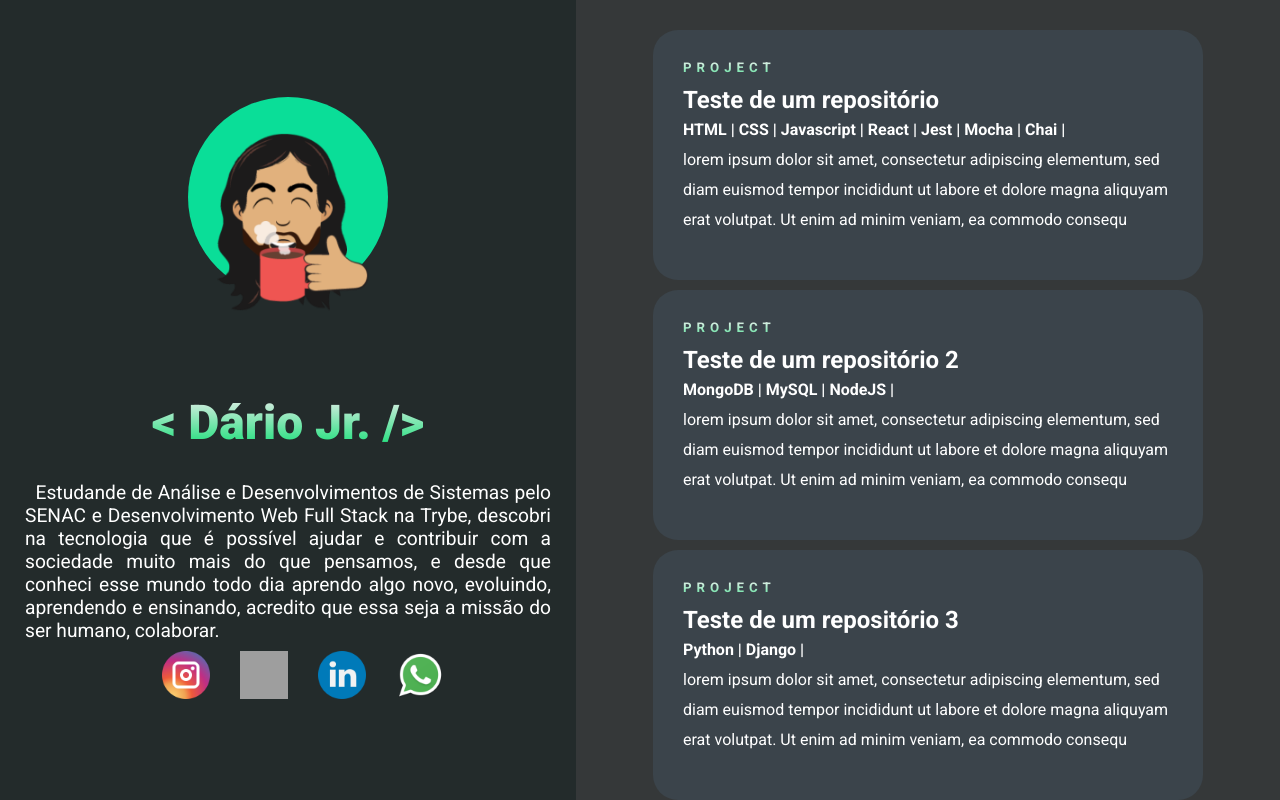
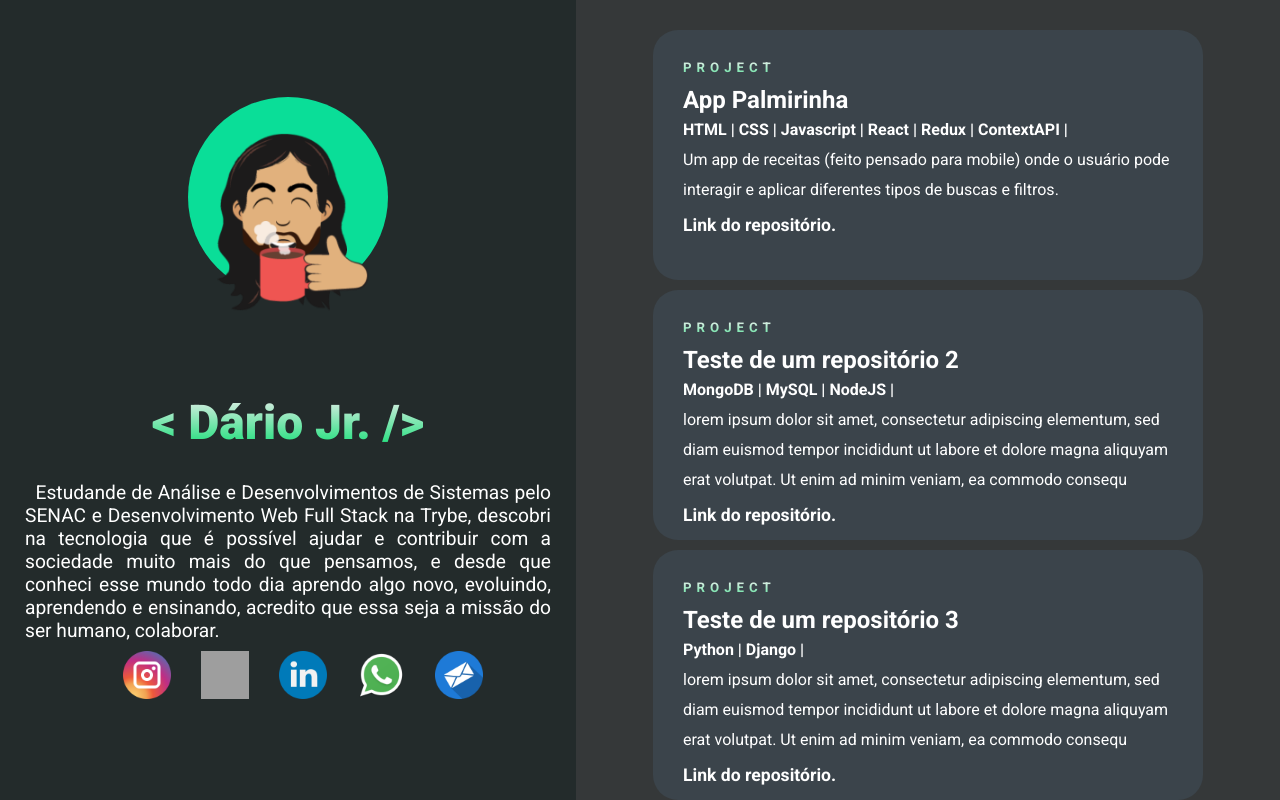
Before and after one commit to DarioJunior/dariojunior.github.io, a React app: page / in a window 1280 px wide. Built offline with nearby package versions, Linux system fonts and the light colour scheme; grey boxes are pictures that could not be loaded.

Commit message:
Add first real project in list

```diff
--- a/package.json
+++ b/package.json
@@ -1,6 +1,6 @@
 {
   "name": "portifolio",
-  "homepage": "http://dariojunior.github.io/portifolio",
+  "homepage": "http://dariojunior.github.io/",
   "version": "1.0.0",
   "main": "index.tsx",
   "author": "Dário Junior <dario.junior.rs@gmail.com>",
--- a/src/components/Profile/index.tsx
+++ b/src/components/Profile/index.tsx
@@ -4,6 +4,8 @@ import instagramImg from '../../assets/instagram-icon.png';
 import githubImg from '../../assets/github-icon.png';
 import linkedinImg from '../../assets/linkedin-icon.png';
 import whatsappImg from '../../assets/whatsapp-icon.png';
+import emailImg from '../../assets/email-icon.png';
+
 export function Profile() {
   return(
     <Container>
@@ -60,6 +62,15 @@ export function Profile() {
             width="48px" height="48px"
           />
         </a>
+        <a
+          href="mailto:dario.junior.rs@gmail.com"
+          target="_blank"
+        >
+          <img
+            src={ emailImg }
+            width="48px" height="48px"
+          />
+        </a>
       </div>
     </Container>
   )
--- a/src/components/ProjectCards/index.tsx
+++ b/src/components/ProjectCards/index.tsx
@@ -6,11 +6,12 @@ type ProjectCardsProps = {
     name: string;
     tecnologies: Array<string>;
     description: string;
+    url: string;
   }
 }
 
 export function ProjectCards({ projectData }: ProjectCardsProps) {
-  const { type, name, tecnologies, description } = projectData;
+  const { type, name, tecnologies, description, url } = projectData;
   return(
     <Container>
       <h5>
@@ -25,6 +26,9 @@ export function ProjectCards({ projectData }: ProjectCardsProps) {
       <p>
         { description }
       </p>
+     <a href={ url } target="_blank">
+       Link do repositório.
+     </a>
     </Container>
   )
 }
--- a/src/components/ProjectCards/styles.ts
+++ b/src/components/ProjectCards/styles.ts
@@ -35,4 +35,19 @@ export const Container = styled.div`
   h4 {
     display: inline;
   }
+
+  a {
+    line-height: 40px;
+    font-size: 1.1rem;
+
+    font-weight: 600;
+    color: white;
+    text-decoration: none;
+
+    transition: font-size 0.3s;
+    &:hover {
+      font-size: 1.3rem;
+    }
+  }
+
 `;
--- a/src/data/data.ts
+++ b/src/data/data.ts
@@ -1,9 +1,10 @@
 export const Projects = [
   {
     type: 'PROJECT',
-    name: 'Teste de um repositório',
-    tecnologies: ['HTML', 'CSS', 'Javascript', 'React', 'Jest', 'Mocha', 'Chai'],
-    description: 'lorem ipsum dolor sit amet, consectetur adipiscing elementum, sed diam euismod tempor incididunt ut labore et dolore magna aliquyam erat volutpat. Ut enim ad minim veniam, ea commodo consequ'
+    name: 'App Palmirinha',
+    tecnologies: ['HTML', 'CSS', 'Javascript', 'React', 'Redux', 'ContextAPI'],
+    description: 'Um app de receitas (feito pensado para mobile) onde o usuário pode interagir e aplicar diferentes tipos de buscas e filtros.',
+    url: 'https://dariojunior.github.io/appalmirinha/'
   },
   {
     type: 'PROJECT',
```
Also changed, not shown: src/assets/email-icon.png (added).
